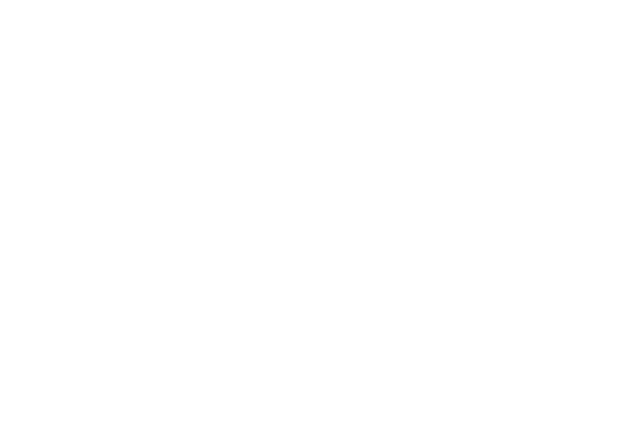
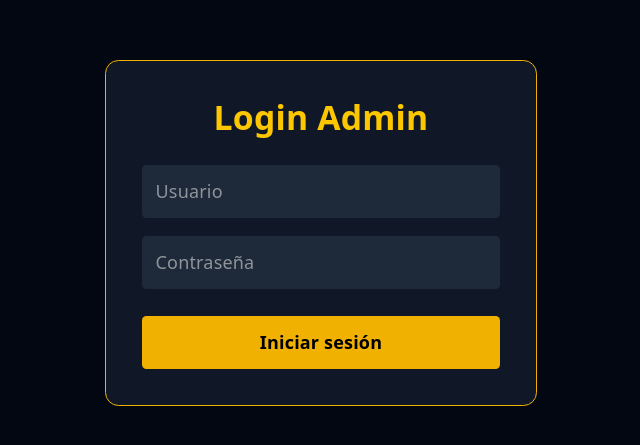
Before and after one commit to wbs0l/RinconPlus, a React (Vite) app in the folder Front-RinconPlus/: page /login in a window 1280 px wide. Before the commit this address had no page. Shown: the part 167-612 px from the top of the page, without its empty margins (319-959 px from the left). Built offline with nearby package versions, Linux system fonts and the light colour scheme.

Commit message:
Se crea pagina para login , desactivar boton de reserva y pequeños arreglos

```diff
--- a/Front-RinconPlus/src/App.jsx
+++ b/Front-RinconPlus/src/App.jsx
@@ -1,12 +1,14 @@
 import { Routes, Route } from "react-router-dom";
 import Home from "./pages/Home.jsx";
 import Admin from "./pages/Admin.jsx";
+import Login from "./pages/Login.jsx";
 
 function App() {
   return (
     <Routes>
       <Route path="/" element={<Home />} />
       <Route path="/admin" element={<Admin />} />
+      <Route path="/login" element={<Login />} />
     </Routes>
   );
 }
--- a/Front-RinconPlus/src/components/LuxuryIntro.jsx
+++ b/Front-RinconPlus/src/components/LuxuryIntro.jsx
@@ -95,8 +95,9 @@ export default function LuxuryIntro({ onSelectSection }) {
           className="px-6 py-3 bg-yellow-500 border rounded-2xl cursor-pointer text-black tracking-widest text-sm uppercase
         hover:bg-yellow-400 transition-all duration-500 w-[200px]"
           onClick={() => onSelectSection("reserva")}
+          disabled="true"
         >
-          Agendar
+          Agendar (proximamente)
         </button>
       </motion.div>
     </div>
--- a/Front-RinconPlus/src/pages/Admin.jsx
+++ b/Front-RinconPlus/src/pages/Admin.jsx
@@ -7,10 +7,19 @@ import CreateProduct from "../components/CreateProduct.jsx";
 import EditProduct from "../components/EditProduct.jsx";
 import DeleteProduct from "../components/DeleteProduct.jsx";
 import Reservas from "../components/Reservas.jsx";
+import { useEffect } from "react";
 
 function Admin() {
   // aqui vive la logica para mostrar cada sección del admin dependiendo de lo que se seleccione en el sidebar
   const [activeSection, setActiveSection] = useState("Productos");
+
+  useEffect(() => {
+    const token = localStorage.getItem("token");
+
+    if (!token) {
+      window.location.href = "/login";
+    }
+  }, []);
 
   const renderSection = () => {
     switch (activeSection) {
@@ -25,8 +34,10 @@ function Admin() {
       case "Reservas":
         return <Reservas />;
       case "Logout":
+        // elimina token y user del localstorage del navegador
         localStorage.removeItem("token");
-        window.location.href = "/";
+        localStorage.removeItem("user");
+        window.location.href = "/login";
       default:
         return <ProductsTable />;
     }
--- /dev/null
+++ b/Front-RinconPlus/src/pages/Login.jsx
@@ -0,0 +1,95 @@
+import { useState } from "react";
+
+function Login() {
+  const [formData, setFormData] = useState({
+    email: "",
+    password: "",
+  });
+
+  const [error, setError] = useState("");
+
+  const handleChange = (e) => {
+    setFormData({
+      ...formData,
+      [e.target.name]: e.target.value,
+    });
+  };
+
+  const handleSubmit = async (e) => {
+    e.preventDefault();
+
+    setError("");
+    try {
+      const response = await fetch(
+        "https://rinconplus.onrender.com/api/auth/login",
+        {
+          method: "POST",
+          headers: {
+            "Content-type": "application/json",
+          },
+          body: JSON.stringify(formData),
+        },
+      );
+
+      const data = await response.json();
+
+      if (!response.ok) {
+        throw new Error(data.message || "Error al iniciar sesion");
+      }
+
+      // guarda  token
+      localStorage.setItem("token", data.token);
+
+      //guarda info de user
+      localStorage.setItem("user", JSON.stringify(data.user));
+
+      //redirije a la parte de administracion
+      window.location.href = "/admin";
+    } catch (error) {
+      setError(error.message);
+    }
+  };
+
+  return (
+    <div className="min-h-screen flex items-center justify-center bg-gray-950">
+      <form
+        onSubmit={handleSubmit}
+        className="bg-gray-900 p-8 rounded-xl w-96 border border-yellow-500"
+      >
+        <h1 className="text-3xl text-yellow-400 font-bold mb-6 text-center">
+          Login Admin
+        </h1>
+
+        {error && (
+          <p className="bg-red-500 text-white p-2 rounded mb-4">{error}</p>
+        )}
+
+        <input
+          type="text"
+          name="email"
+          placeholder="Usuario"
+          value={formData.email}
+          onChange={handleChange}
+          className="w-full mb-4 p-3 rounded bg-gray-800 text-white"
+        />
+
+        <input
+          type="password"
+          name="password"
+          placeholder="Contraseña"
+          value={formData.password}
+          onChange={handleChange}
+          className="w-full mb-6 p-3 rounded bg-gray-800 text-white"
+        />
+
+        <button
+          type="submit"
+          className="w-full bg-yellow-500 hover:bg-yellow-400 text-black font-bold py-3 rounded"
+        >
+          Iniciar sesión
+        </button>
+      </form>
+    </div>
+  );
+}
+export default Login;
```
